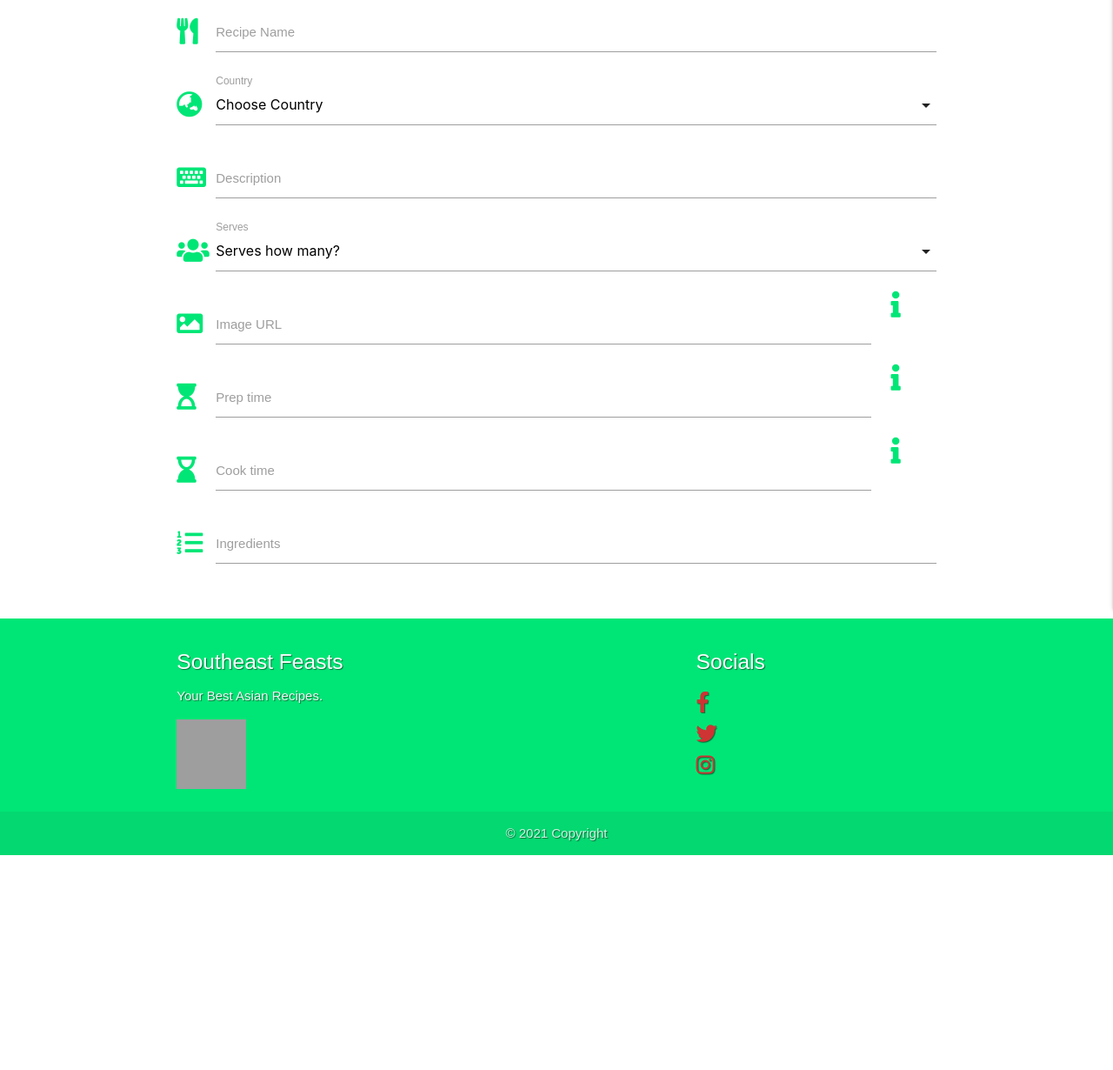
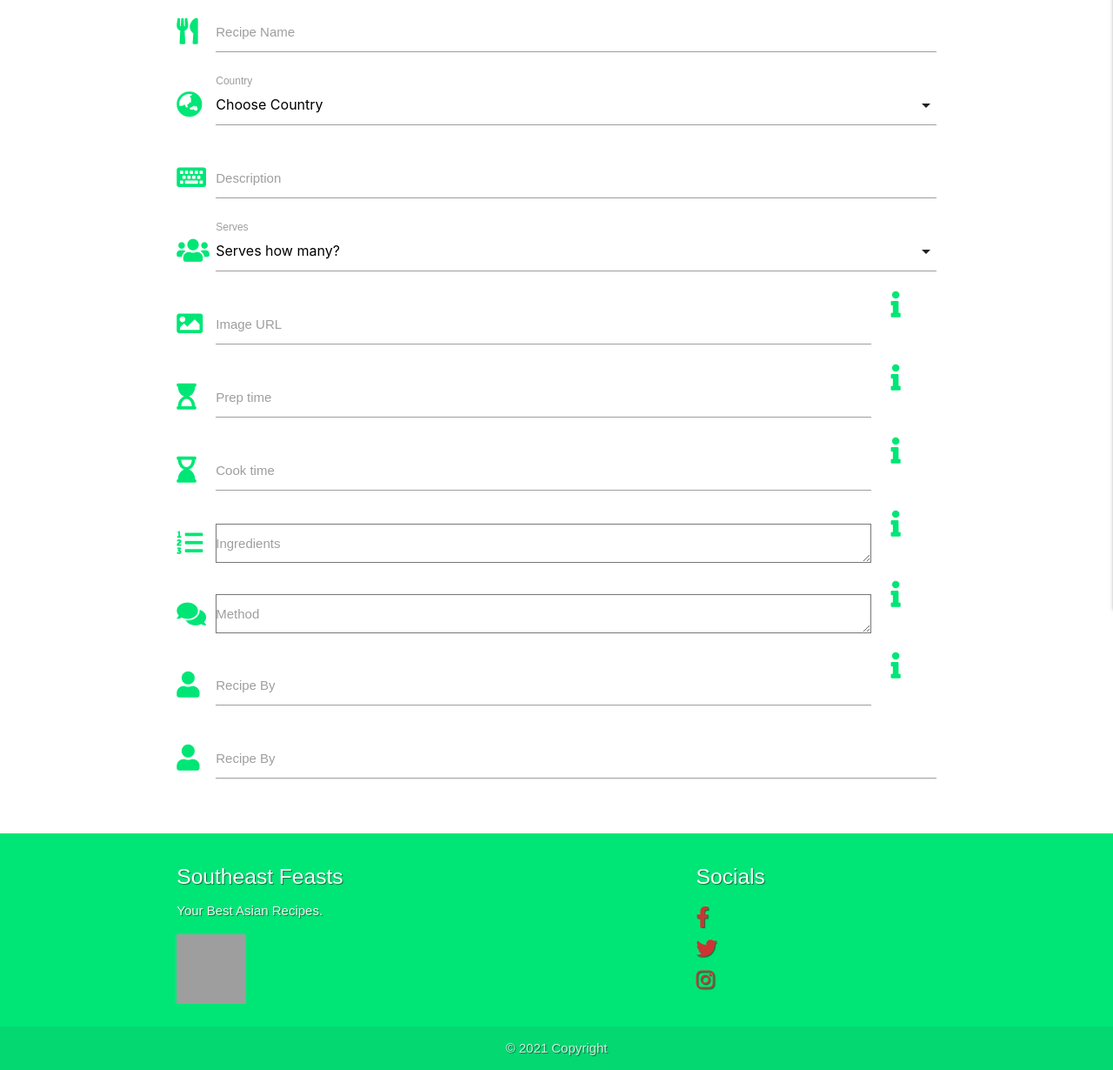
Before and after one commit to lukehanson2429/southeast-feasts, a Flask app: page /add_recipe in a window 1280 px wide. Shown: the part 160-1390 px from the top of the page at 87% size. Before the commit the page ends 1143 px from the top, so only its background shows below. Run offline with Flask 2, Linux system fonts and the light colour scheme; some libraries are stand-ins or nearby versions; some web fonts are replaced; grey boxes are pictures that could not be loaded.

Commit message:
method and ingredients set to materlize text area to input each/method/ingredient on a new line

```diff
--- a/templates/add_recipe.html
+++ b/templates/add_recipe.html
@@ -79,11 +79,41 @@
                     <i class="fas fa-info fa-2x tooltipped green-text text-accent-3" data-position="left"
                         data-tooltip="Format of cook time to be added as per the following examples 10mins, 20mins, 1hr30mins"></i>
                 </div>
+        <div class="input-field col s11">
+          <i class="fas fa-list-ol prefix green-text text-accent-3"></i>
+          <textarea id="ingredients" name="ingredients" minlength="5" maxlength="300"
+                type="text" class="materalize-textarea validate" required></textarea>
+          <label for="ingredients">Ingredients</label>
+        </div>
+        <div class="col s1">
+                    <i class="fas fa-info fa-2x tooltipped green-text text-accent-3" data-position="left"
+                        data-tooltip="Please enter each ingredient on a new line"></i>
+                </div>
+        <div class="input-field col s11">
+          <i class="fas fa-comments prefix green-text text-accent-3"></i>
+          <textarea id="method" name="method" minlength="5" maxlength="300"
+                type="text" class="materalize-textarea validate" required></textarea>
+          <label for="method">Method</label>
+        </div>
+        <div class="col s1">
+                    <i class="fas fa-info fa-2x tooltipped green-text text-accent-3" data-position="left"
+                        data-tooltip="Please enter each method step on a new line."></i>
+                </div>
+        <div class="input-field col s11">
+          <i class="fas fa-user prefix green-text text-accent-3"></i>
+          <input id="recipe_by" name="recipe_by" minlength="5" maxlength="20"
+                type="text" class="validate" required>
+          <label for="recipe_by">Recipe By</label>
+        </div>
+        <div class="col s1">
+                    <i class="fas fa-info fa-2x tooltipped green-text text-accent-3" data-position="left"
+                        data-tooltip="Please enter your name or username."></i>
+                </div>
         <div class="input-field col s12">
-          <i class="fas fa-list-ol prefix green-text text-accent-3"></i>
-          <input id="ingredients" name="ingredients" minlength="5" maxlength="50"
-                type="text" class="materialize-textarea" required>
-          <label for="ingredients">Ingredients</label>
+          <i class="fas fa-user prefix green-text text-accent-3"></i>
+          <input id="created_date" name="created_date" minlength="5" maxlength="9"
+                type="text" class="validate" required>
+          <label for="recipe_by">Recipe By</label>
         </div>
       </div>
     </form>
```
